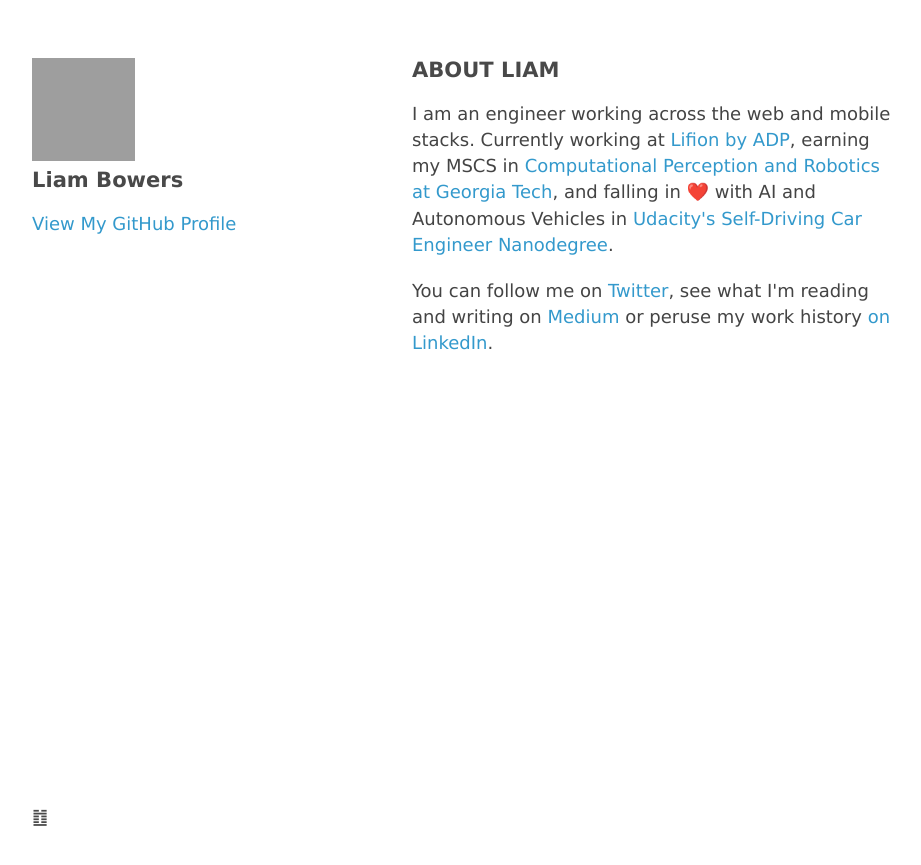
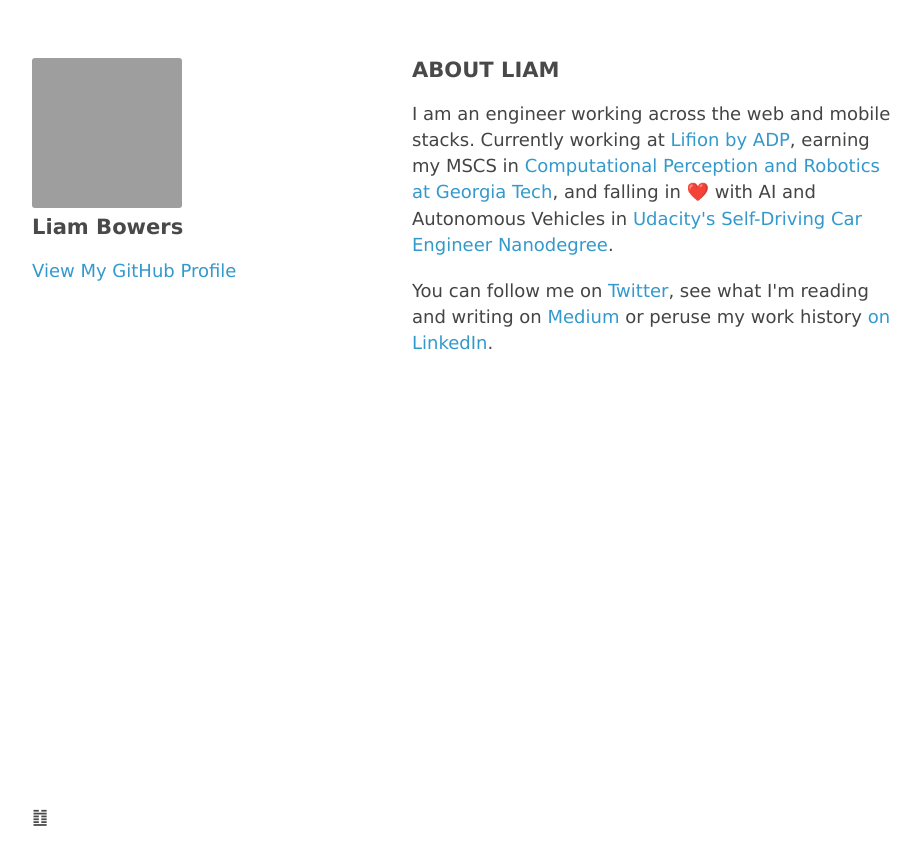
Before and after one commit to liamondrop/liamondrop, a Jekyll site: the page built from index.html, in a window 1280 px wide. Shown: the top 865 px of the page, without its empty margins (178-1099 px from the left). Built offline with Jekyll 4.4.1, drawn with Linux system fonts in a browser that asks for light colours; Markdown is read by kramdown in place of the engine named in the settings; grey boxes are pictures that could not be loaded.

Commit message:
Update default.html

```diff
--- a/_layouts/default.html
+++ b/_layouts/default.html
@@ -12,7 +12,7 @@
     <div class="wrapper">
       <header>
         <div class="photo">
-          <a href="https://github.com/liamondrop"><img src="https://secure.gravatar.com/avatar/57110860aa47b2a06d41bf172331523c.jpg?s=150" alt="liamondrop" width="103" height="103"></a>
+          <a href="https://github.com/liamondrop"><img src="https://secure.gravatar.com/avatar/57110860aa47b2a06d41bf172331523c.jpg?s=150" style="border-radius: 3px" title="Liam Bowers" alt="Liam Bowers"></a>
         </div>
         <h3>Liam Bowers</h3>
         <p class="view"><a href="https://github.com/liamondrop">View My GitHub Profile</a></p>
```
